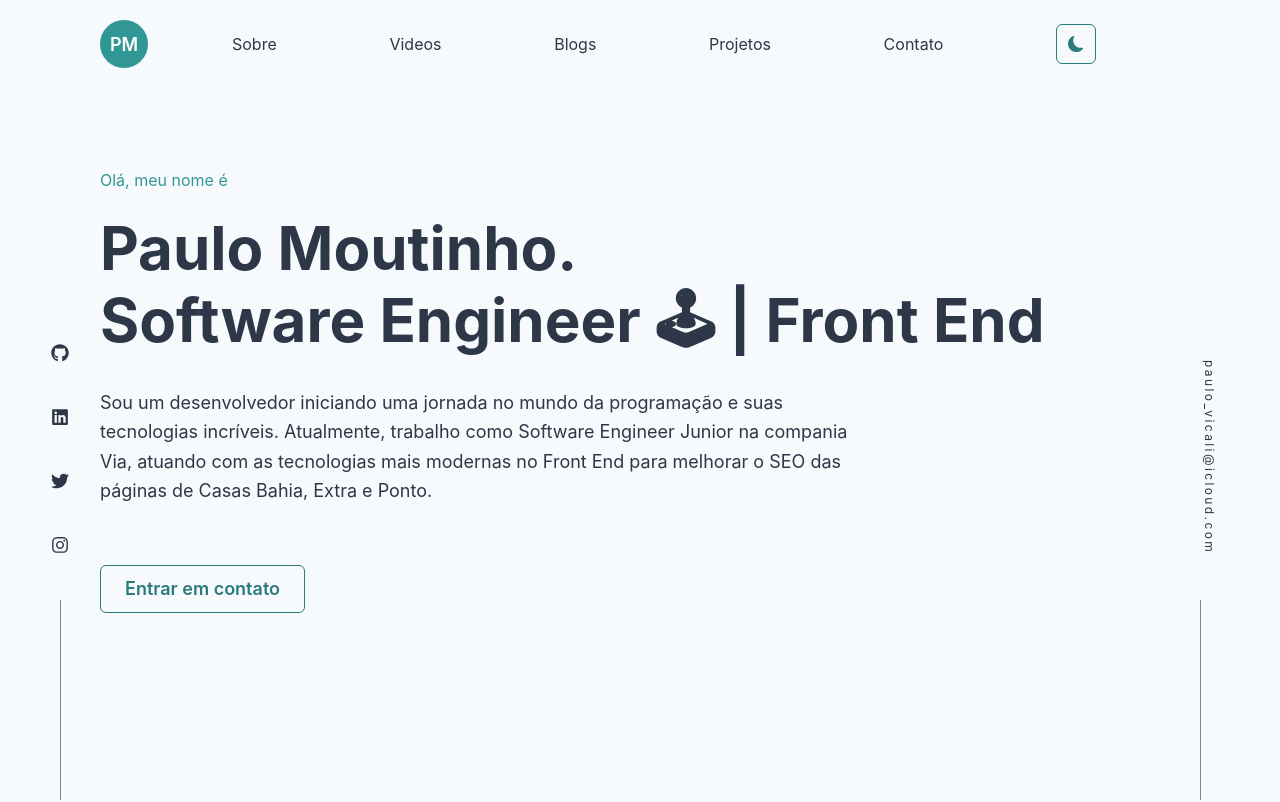
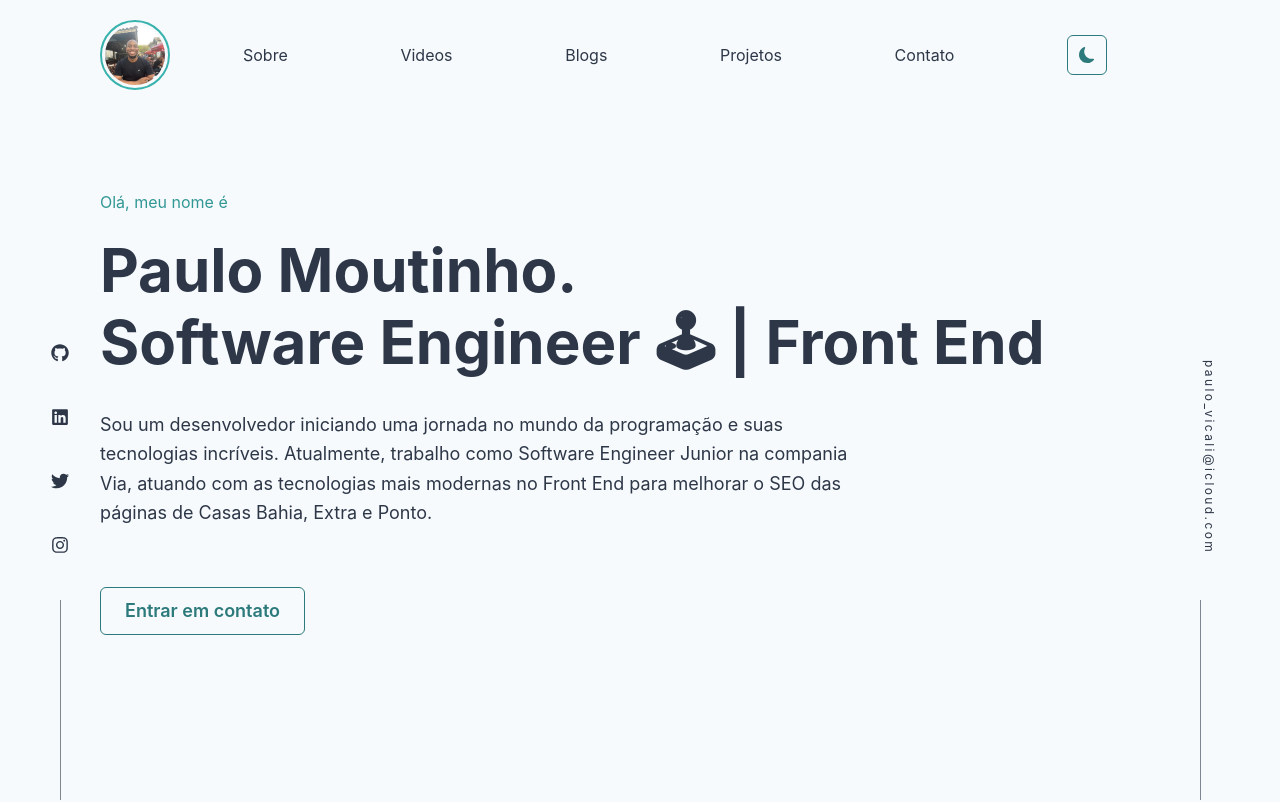
Before and after one commit to moutinhofuturedev/paulomoutinho, a Next.js app: page / in a window 1280 px wide. Shown: the top 802 px of the page. Built offline with nearby package versions, Linux system fonts and the light colour scheme.

Commit message:
update do component logo com imagem

```diff
--- a/components/Header.js
+++ b/components/Header.js
@@ -1,5 +1,6 @@
 import {
   Box,
+  Circle,
   Flex,
   IconButton,
   Image,
@@ -9,20 +10,15 @@ import React from 'react';
 import { BsFillMoonFill, BsSun } from 'react-icons/bs';
 
 const Logo = () => (
-  <Flex
-    boxSize='48px'
-    align='center'
-    justify='center'
-    bg='logoBackground'
-    color='white'
-    fontWeight='semibold'
-    fontSize='lg'
-    rounded='full'
-    padding='2'
-  >
-    PM
-  </Flex>
-
+  <Circle size={"70px"} border="2px" color={'teal.400'}>
+    <Image
+      src="/assets/me-logo.jpg"
+      borderRadius={"full"}
+      boxSize="60px"
+      objectFit={"cover"}
+      objectPosition="top"
+    />
+  </Circle>
 );
 
 function Navigation() {
```
